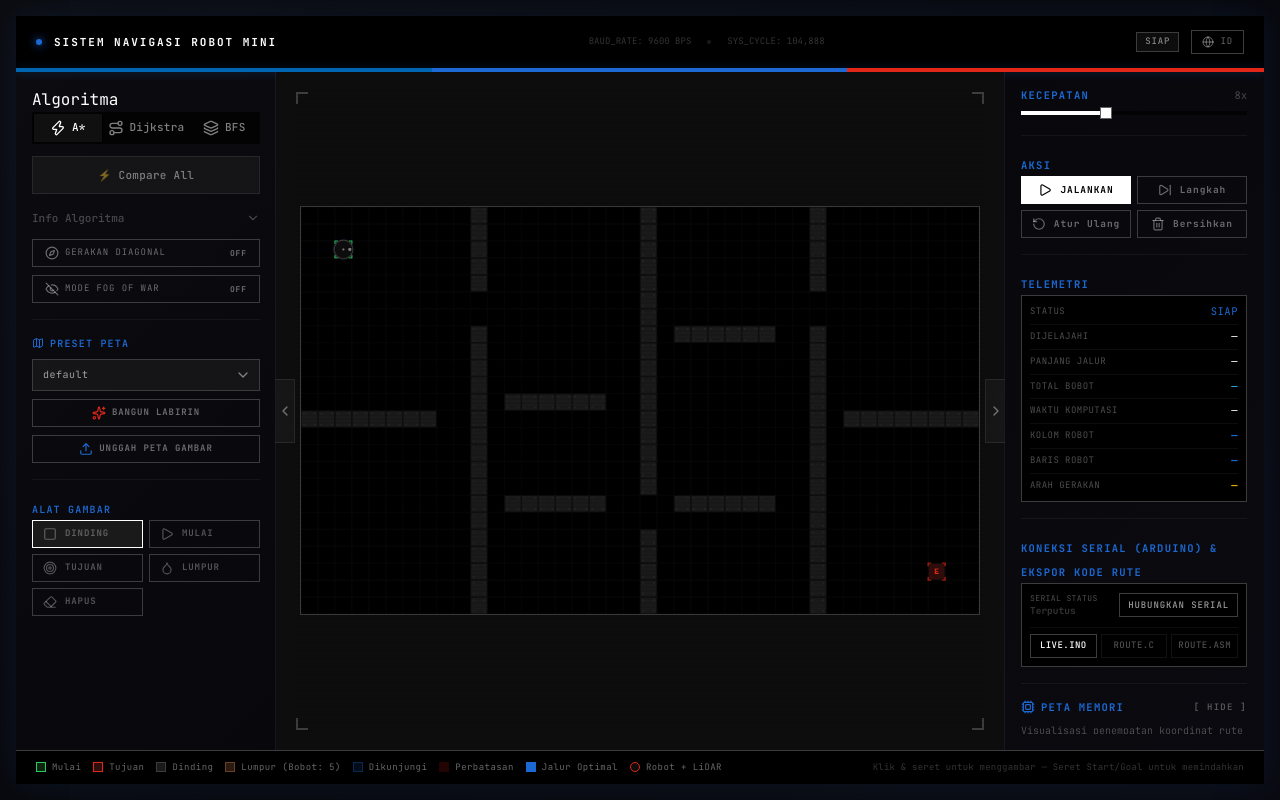
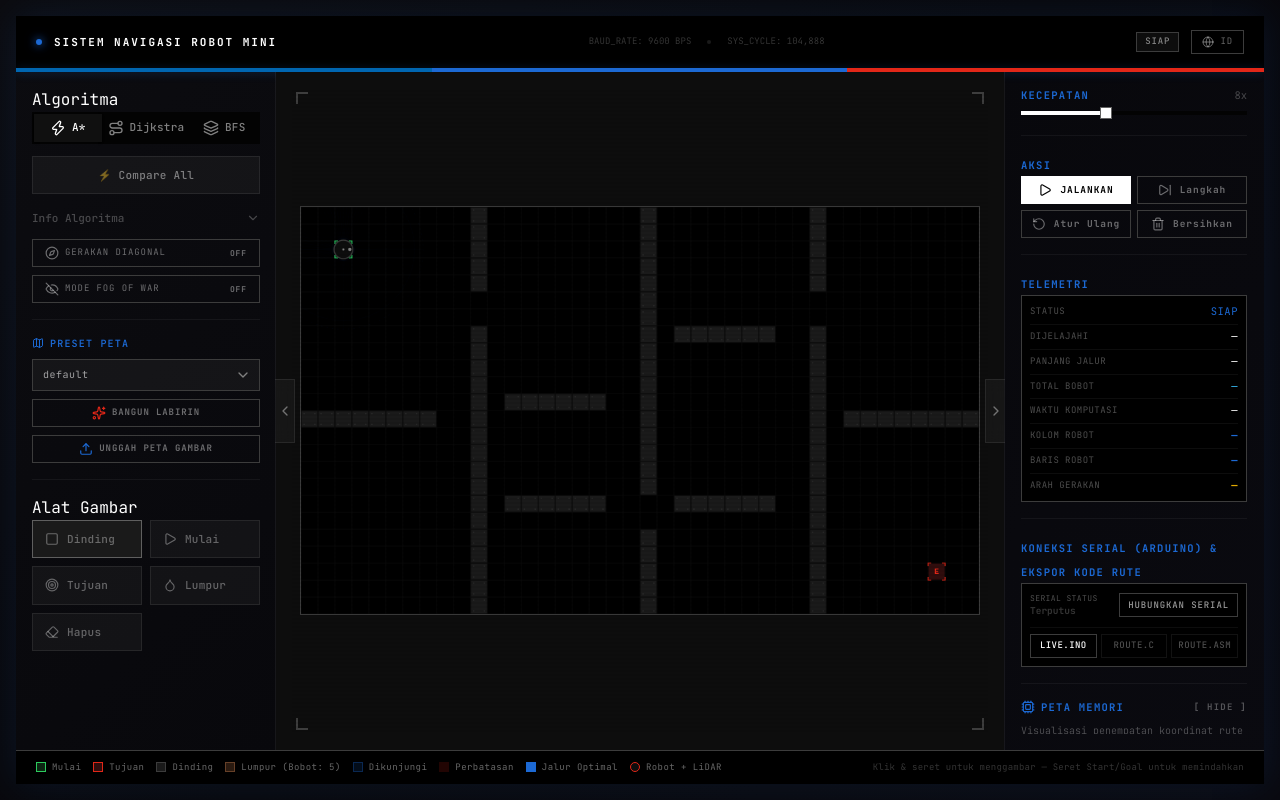
Before and after one commit to adnan-rabban/uas-arkom, a React (Vite) app: page / in a window 1280 px wide. Built offline with nearby package versions, Linux system fonts and the light colour scheme.

Commit message:
style(ui): apply premium iOS-themed button styling and colors to drawing tools to match the active theme

```diff
--- a/src/components/DrawingTools.tsx
+++ b/src/components/DrawingTools.tsx
@@ -12,32 +12,32 @@ export function DrawingTools({ tool, onSelectTool, lang }: DrawingToolsProps) {
   const t = translations[lang];
 
   const tools: { value: Tool; label: string; icon: React.ReactNode; key: string; activeClass: string }[] = [
-    { value: 'wall', label: t.wall, icon: <Square className="w-3.5 h-3.5" />, key: '1', activeClass: 'bg-[#1a1a1a] text-white border-white' },
-    { value: 'start', label: t.start, icon: <Play className="w-3.5 h-3.5" />, key: '2', activeClass: 'bg-[#0d2613] text-[#2ccb5d] border-[#2ccb5d]' },
-    { value: 'end', label: t.goal, icon: <Target className="w-3.5 h-3.5" />, key: '3', activeClass: 'bg-[#300d0d] text-[#e22718] border-[#e22718]' },
-    { value: 'mud', label: t.mud.split(' ')[0], icon: <Droplet className="w-3.5 h-3.5" />, key: '5', activeClass: 'bg-[#2a1a10] text-[#664028] border-[#664028]' },
-    { value: 'erase', label: t.erase, icon: <Eraser className="w-3.5 h-3.5" />, key: '4', activeClass: 'bg-white/10 text-white border-white' },
+    { value: 'wall', label: t.wall, icon: <Square className="w-3.5 h-3.5" />, key: '1', activeClass: 'bg-[#1a1a1a] text-white border-white/30' },
+    { value: 'start', label: t.start, icon: <Play className="w-3.5 h-3.5" />, key: '2', activeClass: 'bg-[#32D74B]/15 text-[#32D74B] border-[#32D74B]/30' },
+    { value: 'end', label: t.goal, icon: <Target className="w-3.5 h-3.5" />, key: '3', activeClass: 'bg-[#FF453A]/15 text-[#FF453A] border-[#FF453A]/30' },
+    { value: 'mud', label: t.mud.split(' ')[0], icon: <Droplet className="w-3.5 h-3.5" />, key: '5', activeClass: 'bg-[#FF9F0A]/15 text-[#FF9F0A] border-[#FF9F0A]/30' },
+    { value: 'erase', label: t.erase, icon: <Eraser className="w-3.5 h-3.5" />, key: '4', activeClass: 'bg-white/10 text-white border-white/25' },
   ];
 
   return (
-    <div className="space-y-2">
-      <span className="text-[10px] font-semibold tracking-[0.12em] uppercase text-[#1c69d4]">
+    <div className="space-y-2.5">
+      <span className="ios-label">
         {t.drawingTools}
       </span>
-      <div className="grid grid-cols-2 gap-1.5">
+      <div className="grid grid-cols-2 gap-2">
         {tools.map((item) => (
           <button
             key={item.value}
             onClick={() => onSelectTool(item.value)}
             title={`${item.label} (${item.key})`}
-            className={`flex items-center gap-2 px-2.5 py-1.5 rounded-none text-white/30 border transition-all cursor-pointer ${
+            className={`flex items-center gap-2 px-3 py-2.5 rounded-xl text-white/35 border transition-all cursor-pointer ${
               tool === item.value
                 ? item.activeClass
-                : 'border-[#3c3c3c] bg-transparent hover:border-white hover:text-white'
+                : 'border-white/8 bg-white/4 hover:border-white/15 hover:text-white hover:bg-white/8'
             }`}
           >
             {item.icon}
-            <span className="text-[9px] tracking-widest font-bold uppercase">{item.label}</span>
+            <span className="text-[11px] font-medium tracking-wide">{item.label}</span>
           </button>
         ))}
       </div>
```
